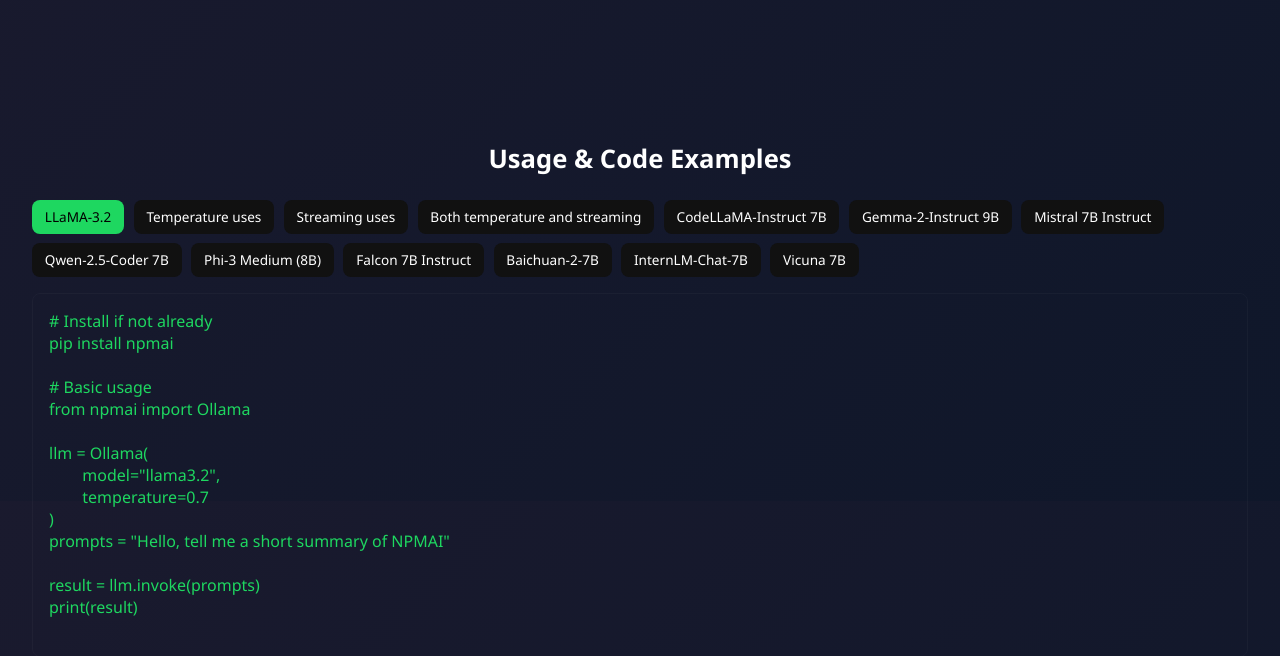
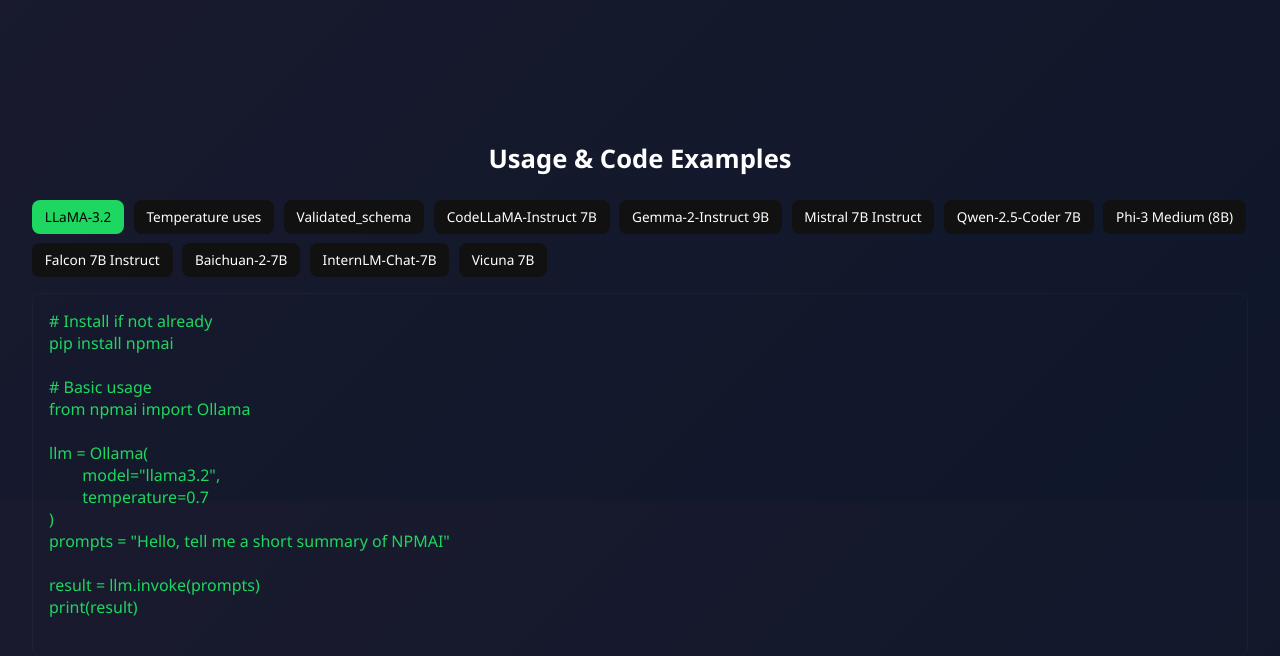
Before and after one commit to sonuramashishnpm/npmai-web, a Flask app: page / in a window 1280 px wide. Shown: the part 1099-1755 px from the top of the page. Run offline with Flask 3, Linux system fonts and the light colour scheme.

Commit message:
Update index.html

```diff
--- a/templates/index.html
+++ b/templates/index.html
@@ -264,8 +264,7 @@
     <div class="code-tabs" role="tablist" aria-label="Code examples">
       <button class="active" type="button">LLaMA-3.2</button>
       <button type="button">Temperature uses</button>
-      <button type="button">Streaming uses</button>
-      <button type="button">Both temperature and streaming</button>
+      <button type="button">Validated_schema</button>
       <button type="button">CodeLLaMA-Instruct 7B</button>
       <button type="button">Gemma-2-Instruct 9B</button>
       <button type="button">Mistral 7B Instruct</button>
```
